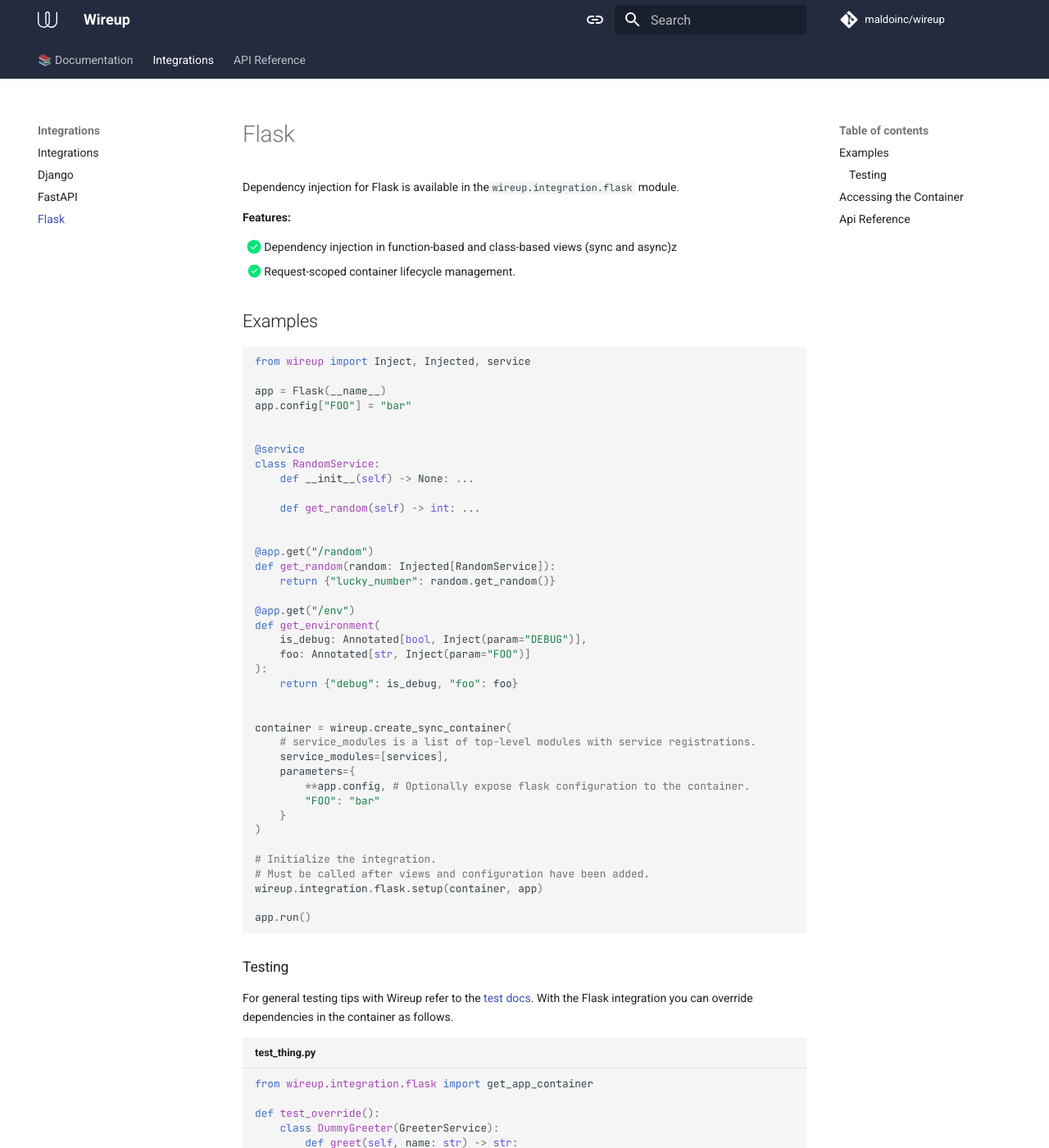
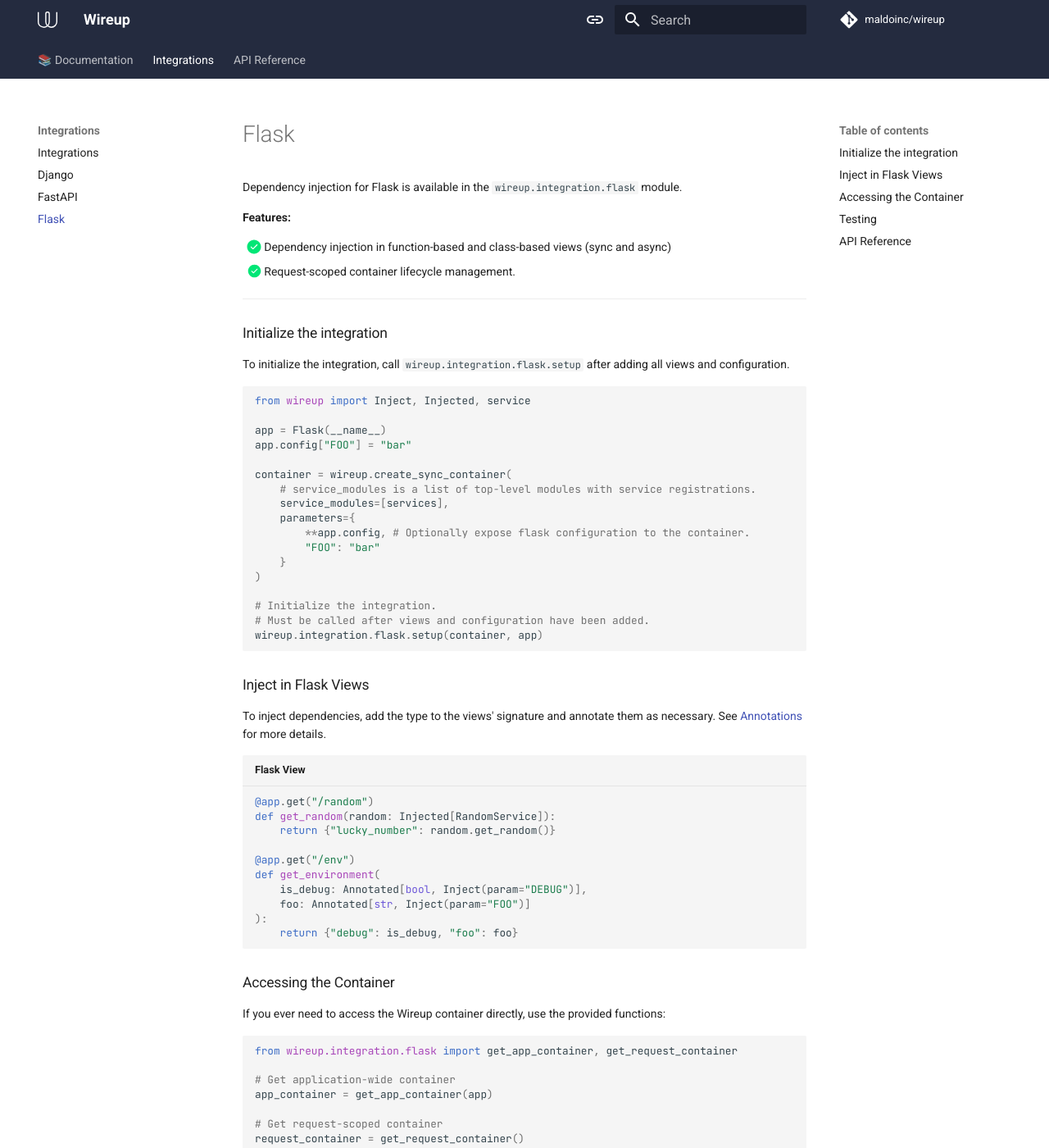
Before and after one commit to maldoinc/wireup, an MkDocs documentation site: the page built from docs/pages/integrations/flask.md, in a window 1280 px wide and 1400 px high. Shown: the whole window at 82% size. Built offline with MkDocs 1.6.1 and Material for MkDocs 9.7.7, drawn with Linux system fonts in a browser that asks for light colours; comment, search, counter and statistics services are not loaded; the version menu is left out; some of the changed text lies outside the part shown.

Commit message:
Update flask docs.

````diff
--- a/docs/pages/integrations/flask.md
+++ b/docs/pages/integrations/flask.md
@@ -1,37 +1,21 @@
-Dependency injection for Flask is available in the`wireup.integration.flask` module.
+Dependency injection for Flask is available in the `wireup.integration.flask` module.
 
 **Features:**
 
-- [x] Dependency injection in function-based and class-based views (sync and async)z
+- [x] Dependency injection in function-based and class-based views (sync and async)
 - [x] Request-scoped container lifecycle management.
 
-## Examples
+---
+
+### Initialize the integration
+
+To initialize the integration, call `wireup.integration.flask.setup` after adding all views and configuration.
 
 ```python
 from wireup import Inject, Injected, service
 
 app = Flask(__name__)
 app.config["FOO"] = "bar"
-
-
-@service
-class RandomService:
-    def __init__(self) -> None: ...
-
-    def get_random(self) -> int: ...
-
-
-@app.get("/random")
-def get_random(random: Injected[RandomService]):
-    return {"lucky_number": random.get_random()}
-
-@app.get("/env")
-def get_environment(
-    is_debug: Annotated[bool, Inject(param="DEBUG")],
-    foo: Annotated[str, Inject(param="FOO")]
-):
-    return {"debug": is_debug, "foo": foo}
-
 
 container = wireup.create_sync_container(
     # service_modules is a list of top-level modules with service registrations.
@@ -45,14 +29,44 @@ container = wireup.create_sync_container(
 # Initialize the integration.
 # Must be called after views and configuration have been added.
 wireup.integration.flask.setup(container, app)
+```
 
-app.run()
+### Inject in Flask Views
+
+To inject dependencies, add the type to the views' signature and annotate them as necessary.
+See [Annotations](../annotations.md) for more details.
+
+```python title="Flask View"
+@app.get("/random")
+def get_random(random: Injected[RandomService]):
+    return {"lucky_number": random.get_random()}
+
+@app.get("/env")
+def get_environment(
+    is_debug: Annotated[bool, Inject(param="DEBUG")],
+    foo: Annotated[str, Inject(param="FOO")]
+):
+    return {"debug": is_debug, "foo": foo}
+```
+
+### Accessing the Container
+
+If you ever need to access the Wireup container directly, use the provided functions:
+
+```python
+from wireup.integration.flask import get_app_container, get_request_container
+
+# Get application-wide container
+app_container = get_app_container(app)
+
+# Get request-scoped container
+request_container = get_request_container()
 ```
 
 ### Testing
 
 For general testing tips with Wireup refer to the [test docs](../testing.md).
-With the Flask integration you can override dependencies in the container as follows.
+With the Flask integration, you can override dependencies in the container as follows.
 
 ```python title="test_thing.py"
 from wireup.integration.flask import get_app_container
@@ -69,20 +83,6 @@ def test_override():
 See [Flask integration tests](https://github.com/maldoinc/wireup/blob/master/test/integration/flask/test_flask_integration.py)
 for more examples.
 
-## Accessing the Container
-
-Access the Wireup container using the provided functions:
-
-```python
-from wireup.integration.flask import get_app_container, get_request_container
-
-# Get application-wide container
-app_container = get_app_container(app)
-
-# Get request-scoped container
-request_container = get_request_container()
-```
-
-## Api Reference
+## API Reference
 
 * [flask_integration](../class/flask_integration.md)
````
